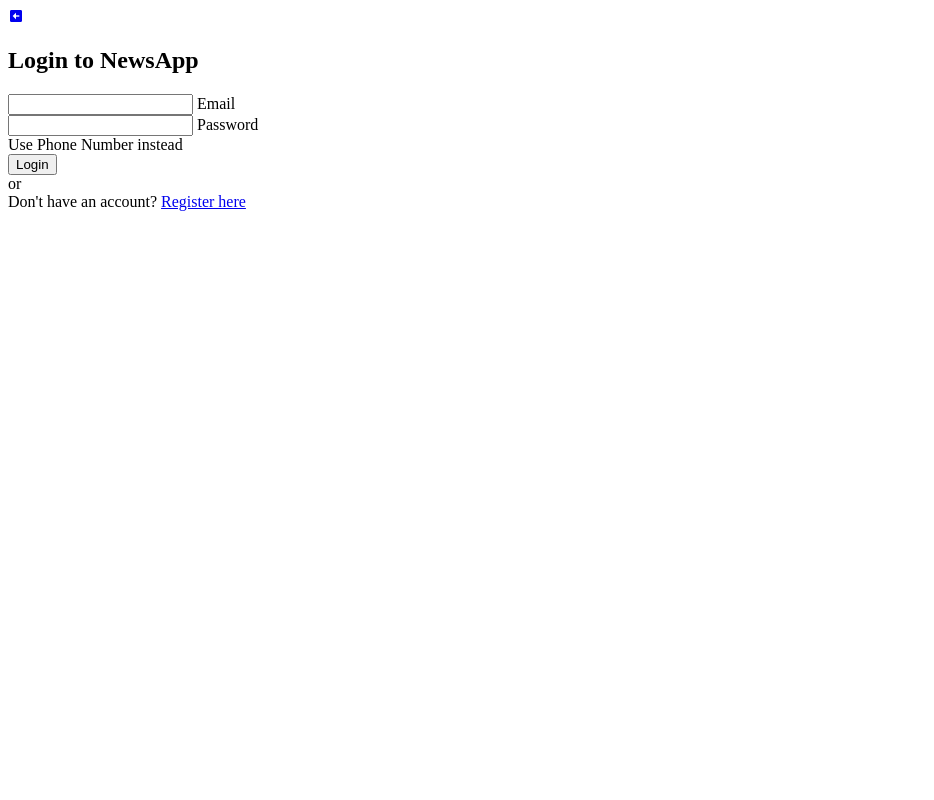
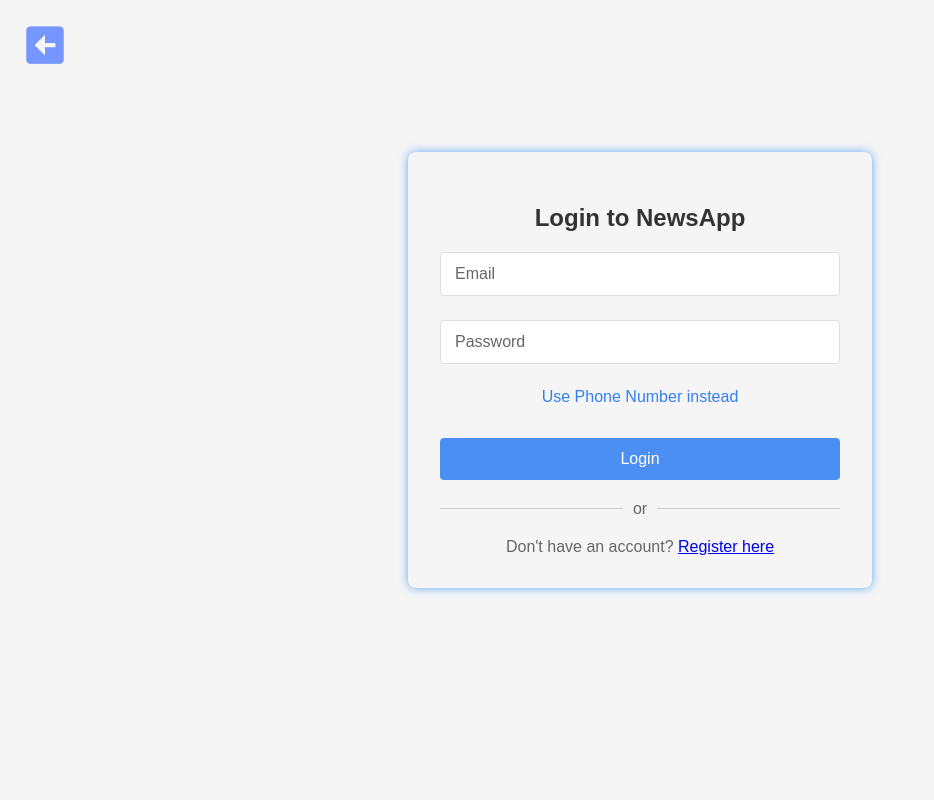
Before and after one commit to MrWings22/News_Nexus, a Django app: page /loginemail/ in a window 1280 px wide. Shown: the whole page, without its empty margins (0-934 px from the left). Run offline with Django 5.2, Linux system fonts and the light colour scheme; some libraries are stand-ins or nearby versions.

Commit message:
fake commit third

```diff
--- /dev/null
+++ b/news_project/newsapp/static/css/loginreg.css
@@ -0,0 +1,131 @@
+body {
+    font-family: Arial, sans-serif;
+    display: flex;
+    justify-content: center;
+    align-items: center;
+    flex-direction: column;
+    height: 100vh;
+    margin: 0;
+    background-color: #f5f5f5;
+}
+.login-container {
+    padding: 2rem;
+    border-radius: 8px;
+    box-shadow: 0 0 10px rgba(41, 139, 244, 0.721);
+    width: 100%;
+    margin-bottom: 60px;
+    max-width: 400px;
+    text-align: center;
+}
+h2 {
+    color: #333;
+}
+.form-group {
+    position: relative;
+    margin-bottom: 1.5rem;
+    text-align: left;
+}
+.form-group label {
+    position: absolute;
+    top: 50%;
+    left: 10px;
+    transform: translateY(-50%);
+    background: white;
+    padding: 0 5px;
+    color: #666;
+    transition: all 0.3s ease;
+    font-size: 16px;
+    pointer-events: none;
+}
+.form-group input {
+    width: 100%;
+    padding: 12px 10px;
+    border: 1px solid #ddd;
+    border-radius: 4px;
+    box-sizing: border-box;
+    font-size: 16px;
+}
+.form-group input:focus,
+.form-group input:not(:placeholder-shown) {
+    padding-top: 16px;
+    padding-bottom: 8px;
+}
+.form-group input:focus + label,
+.form-group input:not(:placeholder-shown) + label {
+    top: 5px;
+    font-size: 12px;
+    color: #347ff1;
+}
+.toggle-login {
+    text-align: center;
+    margin: 1rem 0;
+    color: #347ff1;
+    cursor: pointer;
+}
+.btn {
+    width: 100%;
+    padding: 0.75rem;
+    border: none;
+    border-radius: 4px;
+    background-color: #4b8ff5;
+    color: white;
+    cursor: pointer;
+    margin-top: 1rem;
+    font-size: 16px;
+}
+.btn:hover {
+    background-color: #0b6bc5;
+}
+.divider {
+    display: flex;
+    align-items: center;
+    text-align: center;
+    margin: 20px 0;
+}
+.divider::before, .divider::after {
+    content: '';
+    flex: 1;
+    border-bottom: 1px solid #ccc;
+}
+.divider span {
+    padding: 0 10px;
+    color: #666;
+}
+.register-link {
+    text-align: center;
+    margin-top: 1rem;
+    color: #666;
+}
+.social-login {
+    margin-top: 1rem;
+}
+.iti {
+    width: 100%;
+}
+.iti--separate-dial-code .iti__selected-flag {
+    padding-left: 10px;
+}
+.phone-input {
+    flex: 1;
+    border: none;
+    font-size: 16px;
+    padding: 10px;
+    outline: none;
+}
+.goback{
+    position: absolute;
+    top: 20px;
+    left: 20px;
+    font-size: 50px;
+    width:fit-content;
+    height: fit-content;
+}
+
+.goback i {
+    color: rgb(118, 150, 255);
+    transition: color 0.3s ease;
+}
+
+.goback i:hover {
+    color: rgb(28, 80, 251);
+}
--- a/news_project/newsapp/templates/login.html
+++ b/news_project/newsapp/templates/login.html
@@ -12,7 +12,7 @@
     <!-- intl-tel-input CSS -->
     <link rel="stylesheet" href="https://cdnjs.cloudflare.com/ajax/libs/intl-tel-input/17.0.8/css/intlTelInput.css">
     <link href='https://unpkg.com/boxicons@2.1.4/css/boxicons.min.css' rel='stylesheet'>
-    <link rel="stylesheet" href="{% static 'loginreg.css' %}">
+    <link rel="stylesheet" href="{% static 'css/loginreg.css' %}">
 </head>
 <body>
     <div class="goback">
```
